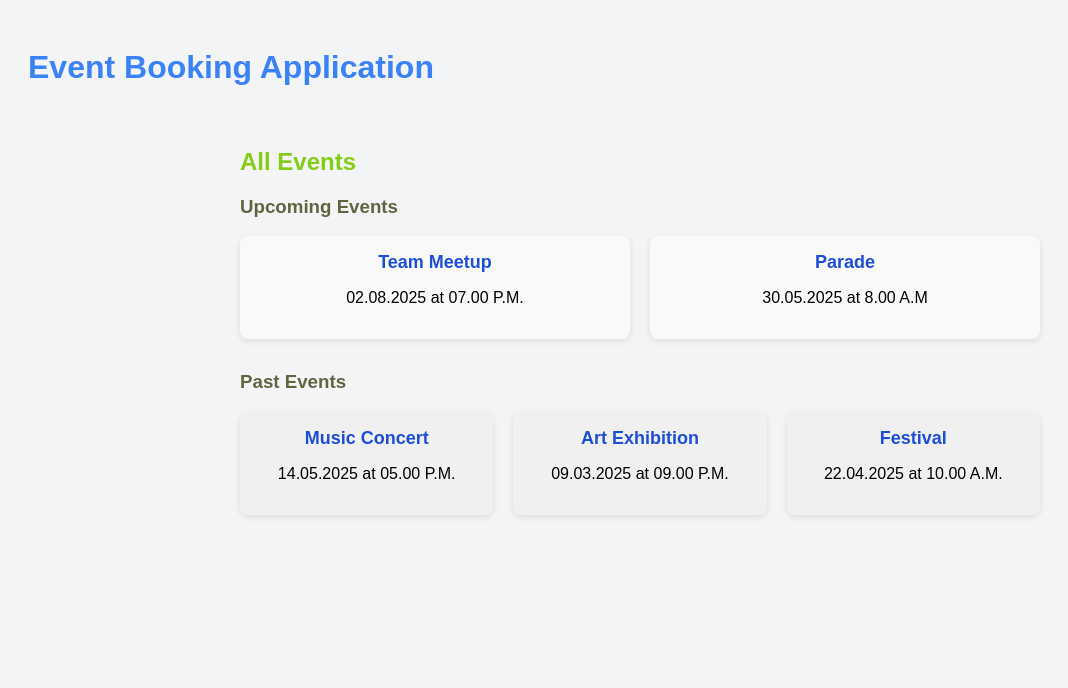
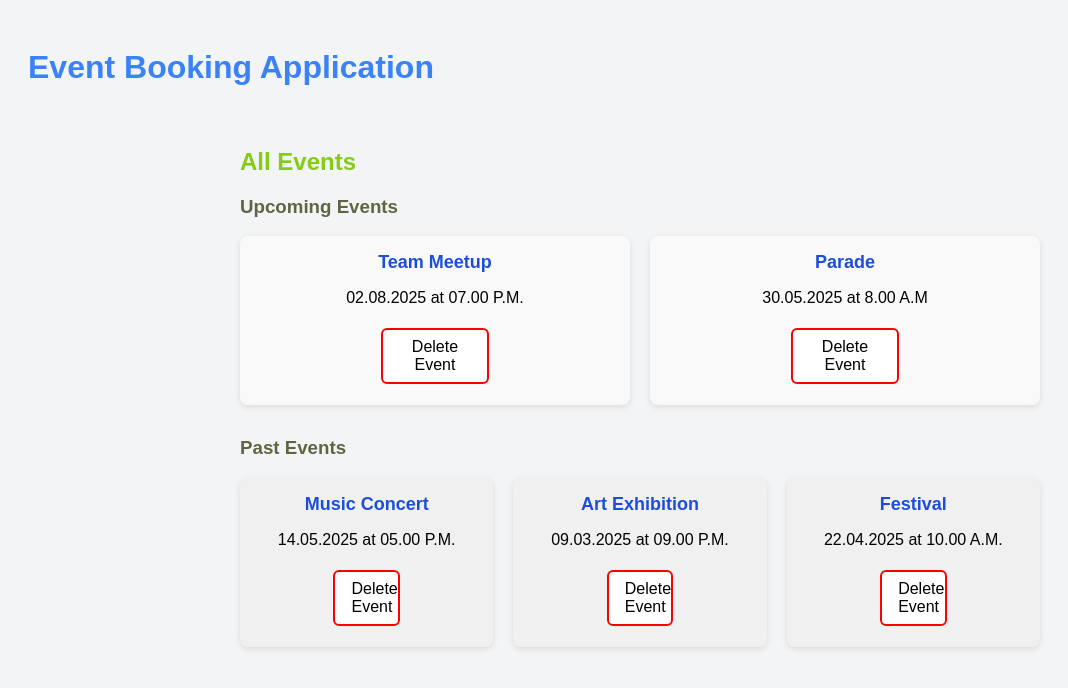
Before and after one commit to sewwandi-gunarathne/EventManagementApp, a Next.js app: page /events in a window 1280 px wide. Shown: the top 688 px of the page, without its empty margins (0-1068 px from the left). Built offline with nearby package versions, Linux system fonts and the light colour scheme.

Commit message:
implement delete button using useMutation

```diff
--- a/pages/api/createEvent.js
+++ b/pages/api/createEvent.js
@@ -5,7 +5,8 @@ export default function handler (req, res){
     if (req.method =='POST') {
         const data = req.body;
         const eventsPath = path.join (process.cwd (), 'src/app/data/events.json');
-        const events = JSON.parse(fs.readFileSync(filePath, 'utf-8'));
+        const events = JSON.parse(fs.readFileSync(eventsPath, 'utf-8'));
+
 
 
         const newEvent = {
--- /dev/null
+++ b/pages/api/deleteEvent/[id].js
@@ -0,0 +1,15 @@
+export default function handler(req, res) {
+  const {
+    query: { id },
+    method,
+  } = req;
+
+  if (method === 'DELETE') {
+
+    console.log(`Deleting event with id: ${id}`);
+    return res.status(200).json({ message: `Event ${id} deleted` });
+  } else {
+    res.setHeader('Allow', ['DELETE']);
+    return res.status(405).end(`Method ${method} Not Allowed`);
+  }
+}
--- a/src/app/admin/page.js
+++ b/src/app/admin/page.js
@@ -1,7 +1,11 @@
+
 import bookings from '../data/bookings.json';
 import Link from "next/link";
 
+
+
 export default function AdminPage() {
+
   return (
     <div>
       <h2>Admin Panel</h2>
@@ -11,6 +15,7 @@ export default function AdminPage() {
           <div key={booking.id} className="card">
             <h3>Event ID: {booking.eventId}</h3>
             <h3>Booked By: {booking.name}</h3>
+
           </div>
         ))}
       </div>
--- a/src/app/events/page.js
+++ b/src/app/events/page.js
@@ -1,4 +1,7 @@
+"use client";
 import events from '../data/events.json';
+import { deleteEvent } from '../lib/deleteEvent';
+import { useMutation, useQueryClient } from '@tanstack/react-query';
 
 function parseCustomDate(dateStr) {
   const [day, month, year] = dateStr.split('.');
@@ -6,6 +9,23 @@ function parseCustomDate(dateStr) {
 }
 
 export default function EventsPage() {
+
+  const queryClient = useQueryClient();
+
+  const mutation = useMutation({
+    mutationFn: deleteEvent,
+    onSuccess: () => {
+      alert('Event Deleted Successfully');
+      queryClient.invalidateQueries({ queryKey: ['events'] });
+    },
+
+    onError: (error) => {
+      console.error("Deletion failed", error);
+      alert(error.response?.data?.message || error.message || 'Failed to Delete Event');
+    },
+
+  })
+
   const today = new Date();
 
   const upcomingEvents = events.filter(event => parseCustomDate(event.date) >= today);
@@ -24,6 +44,13 @@ export default function EventsPage() {
               <div key={event.id} className="card">
                 <a href={`/events/${event.id}`}>{event.name}</a>
                 <p>{event.date} at {event.time}</p>
+                <button
+                  onClick={() => mutation.mutate(event)}
+                  disabled={mutation.isLoading}
+                  className="button button-delete"
+                >
+                  {mutation.isLoading ? 'Deleting...' : 'Delete Event'}
+                </button>
               </div>
             ))
           ) : (
@@ -41,6 +68,13 @@ export default function EventsPage() {
               <div key={event.id} className="card" style={{ backgroundColor: '#f0f0f0' }}>
                 <a href={`/events/${event.id}`}>{event.name}</a>
                 <p>{event.date} at {event.time}</p>
+                <button
+                  onClick={() => mutation.mutate(event)}
+                  disabled={mutation.isLoading}
+                  className="button button-delete"
+                >
+                  {mutation.isLoading ? 'Deleting...' : 'Delete Event'}
+                </button>
               </div>
             ))
           ) : (
--- a/src/app/globals.css
+++ b/src/app/globals.css
@@ -141,3 +141,14 @@ h3 {
   font-weight: bold;
   text-align: center;
 }
+
+.button-delete {
+  background-color: white;
+  padding: 8px 16px;
+  color: black;
+  border: 2px solid red;
+}
+
+.button-delete:hover {
+  background-color:red;
+}
--- a/src/app/layout.js
+++ b/src/app/layout.js
@@ -1,6 +1,6 @@
 import { Geist, Geist_Mono } from "next/font/google";
 import "./globals.css";
-import { QueryClient, QueryClientProvider } from "@tanstack/react-query";
+import { QueryClient } from "@tanstack/react-query";
 import Providers from "./providers";
 
 
--- /dev/null
+++ b/src/app/lib/deleteEvent.js
@@ -0,0 +1,12 @@
+import axios from "axios";
+
+export const deleteEvent = async (event) => {
+  console.log("Deleting event:", event);
+  try {
+    const response = await axios.delete(`/api/deleteEvent/${event.id}`);
+    return response.data;
+  } catch (error) {
+    console.error("API error while deleting event:", error);
+    throw error;
+  }
+};
```
Also changed, not shown: src/app/admin/create-event/page.js (+1 -7 lines).
